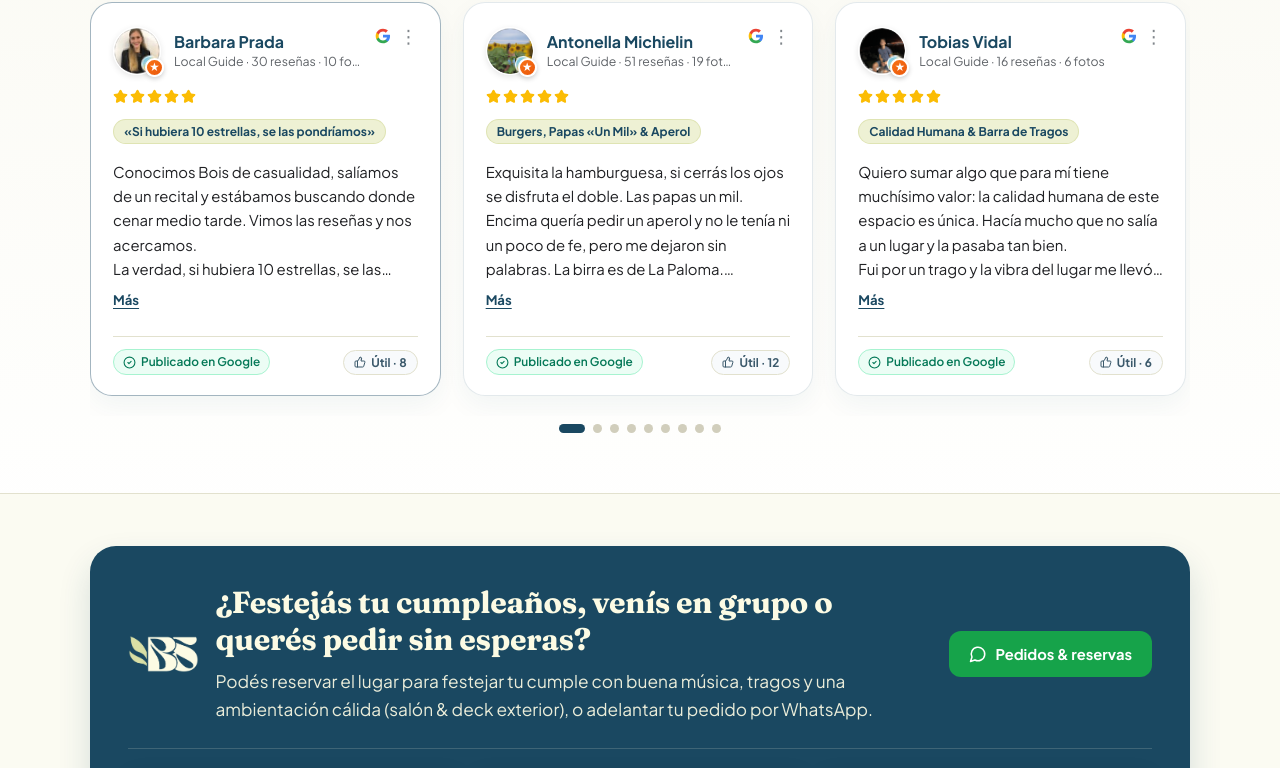
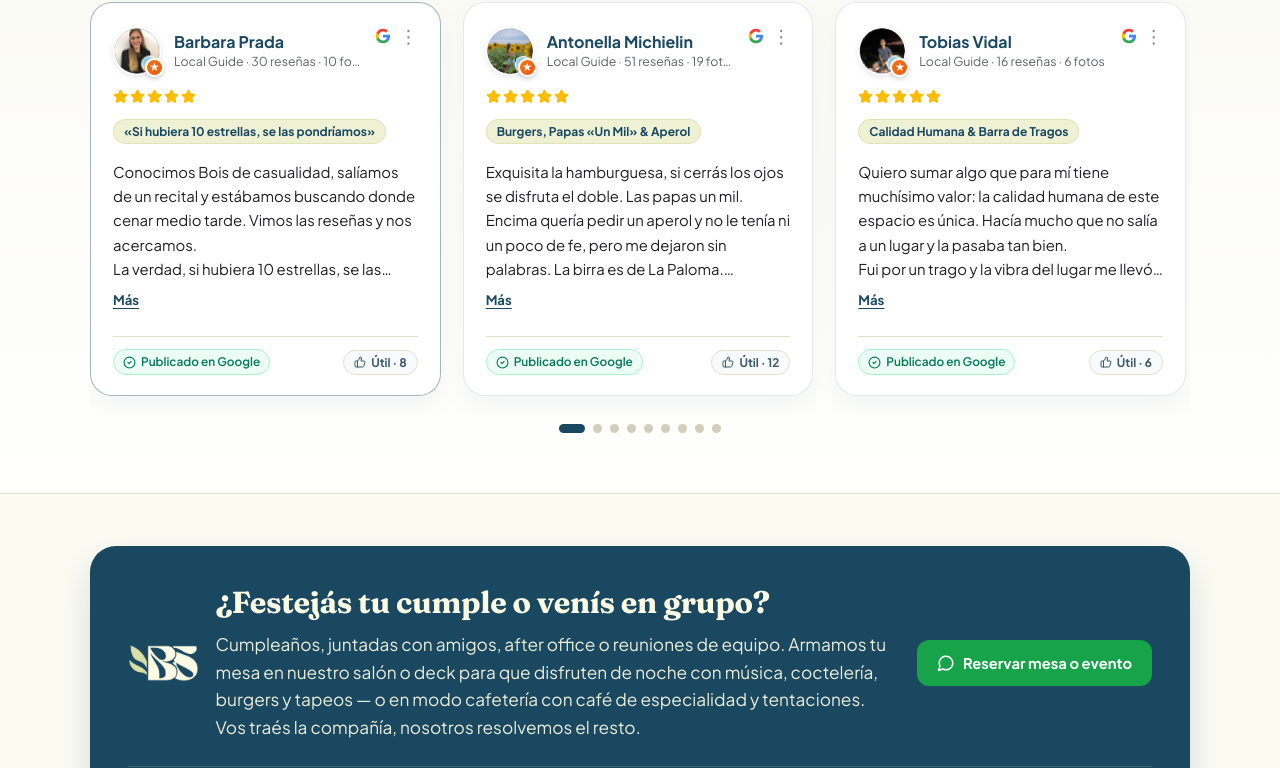
Before and after one commit to boiscantina/bois-cantina, a React (Vite) app: page / in a window 1280 px wide. Shown: the part 1971-2739 px from the top of the page. Built offline with nearby package versions, Linux system fonts and the light colour scheme.

Commit message:
copy(cumples): enfocar seccion 100% en reservas de cumpleanos, grupos y equipos con CTA dedicado

```diff
--- a/src/App.jsx
+++ b/src/App.jsx
@@ -773,14 +773,14 @@ export default function App() {
                 </div>
                 <div className="quick-order-buttons">
                   <a
-                    href={mainWhatsAppUrl}
+                    href={getWhatsAppUrl(SITE_CONFIG.reservationTip.ctaPrompt)}
                     target="_blank"
                     rel="noopener noreferrer"
                     className="btn-whatsapp-inline"
-                    onClick={() => trackEvent('click_whatsapp', { location: 'cumples' })}
+                    onClick={() => trackEvent('click_whatsapp', { location: 'cumples_reserva' })}
                   >
                     <MessageCircle size={18} />
-                    <span>Pedidos &amp; reservas</span>
+                    <span>{SITE_CONFIG.reservationTip.ctaText}</span>
                   </a>
                 </div>
               </div>
--- a/src/config.js
+++ b/src/config.js
@@ -352,11 +352,14 @@ export const SITE_CONFIG = {
     },
   ],
 
-  // Banner de conversión inteligente (Cumpleaños, Reservas y Pedidos)
+  // Banner de conversión inteligente (Cumpleaños, Grupos y Reservas)
   reservationTip: {
-    title: "¿Festejás tu cumpleaños, venís en grupo o querés pedir sin esperas?",
+    title: "¿Festejás tu cumple o venís en grupo?",
     subtitle:
-      "Podés reservar el lugar para festejar tu cumple con buena música, tragos y una ambientación cálida (salón & deck exterior), o adelantar tu pedido por WhatsApp.",
+      "Cumpleaños, juntadas con amigos, after office o reuniones de equipo. Armamos tu mesa en nuestro salón o deck para que disfruten de noche con música, coctelería, burgers y tapeos — o en modo cafetería con café de especialidad y tentaciones. Vos traés la compañía, nosotros resolvemos el resto.",
+    ctaText: "Reservar mesa o evento",
+    ctaPrompt:
+      "¡Hola BOIS! Quiero consultar disponibilidad para reservar una mesa / festejo grupal 🎉",
     gallery: [
       {
         type: "image",
```
